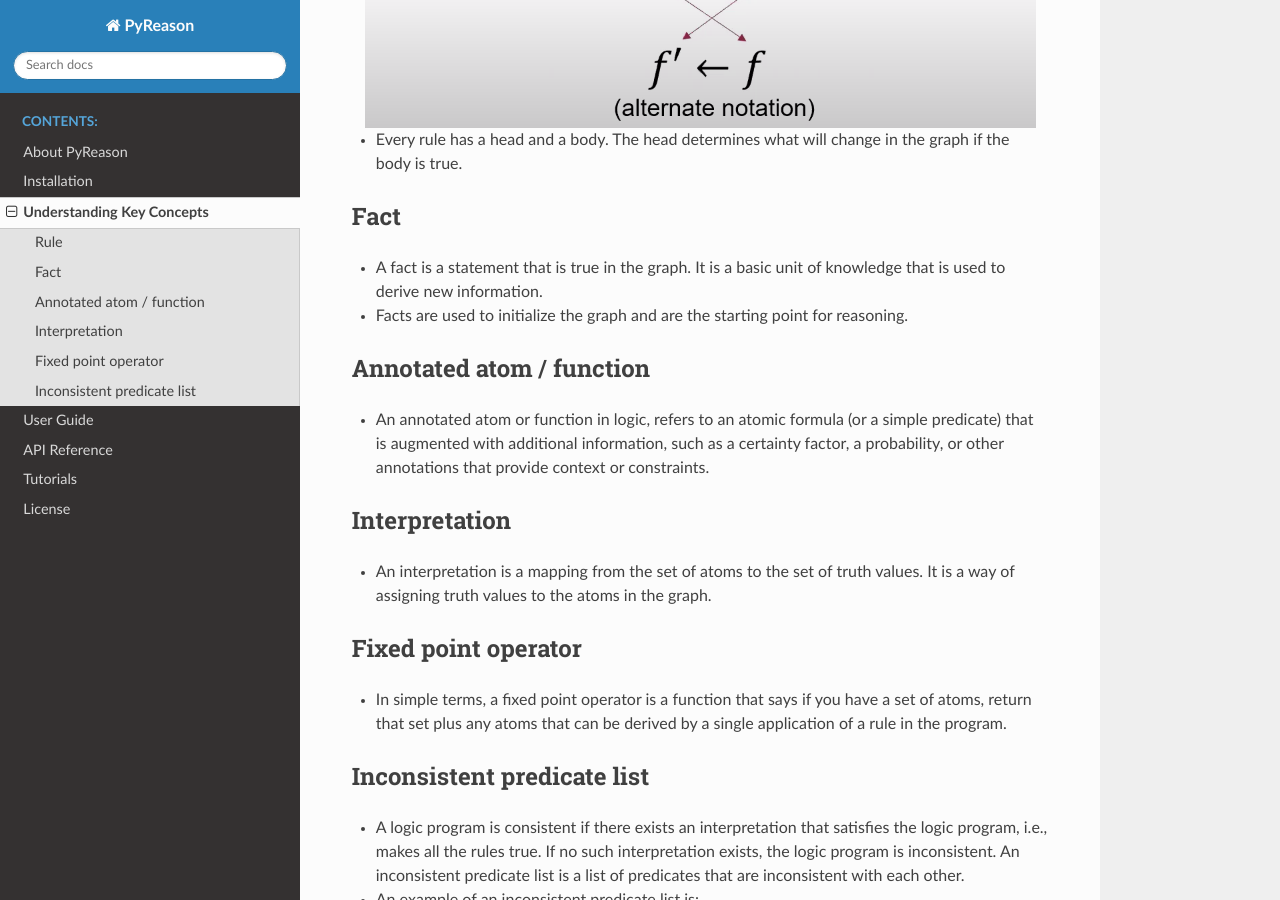
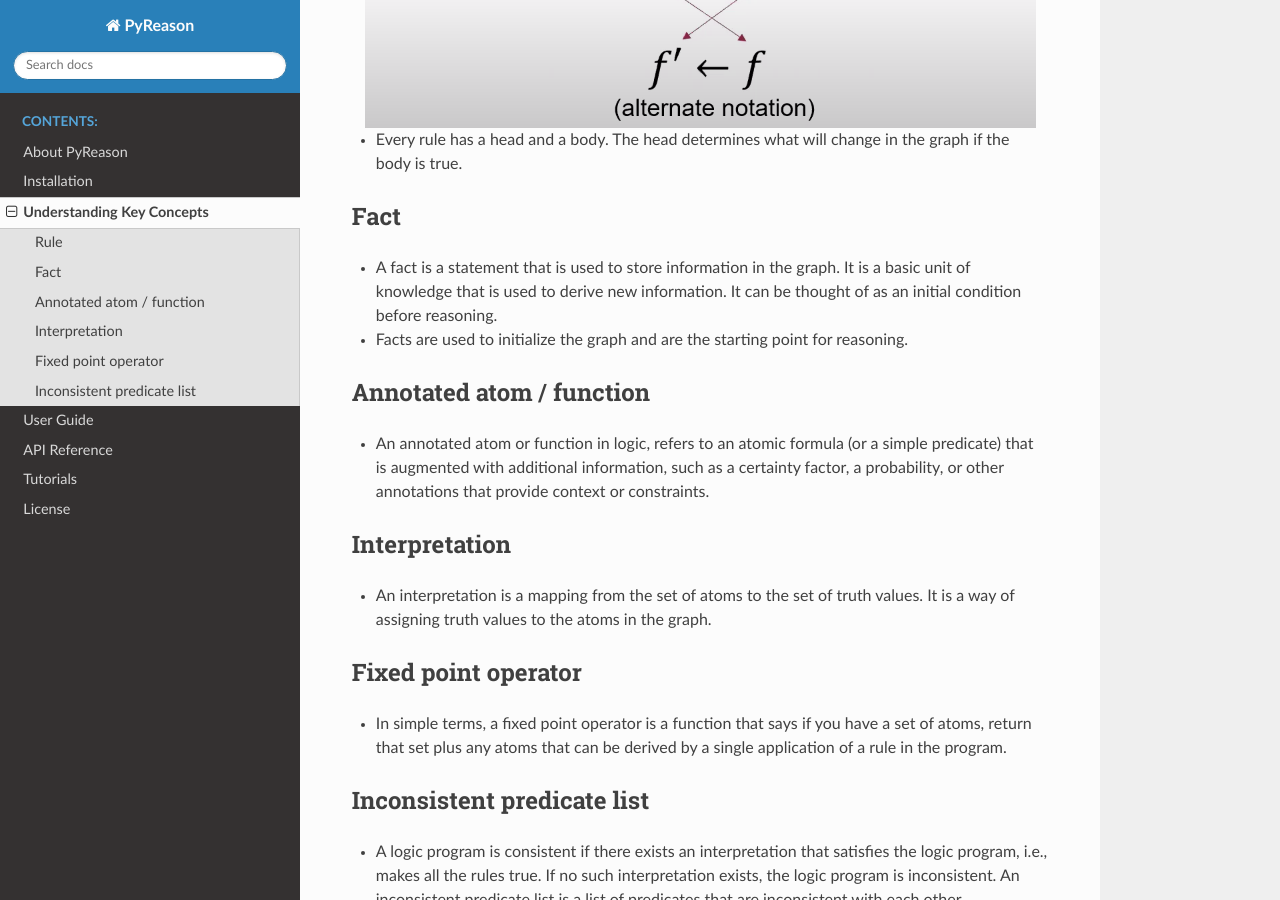
Before and after one commit to lab-v2/pyreason, a Sphinx documentation site: the page built from docs/source/key_concepts/key_concepts.rst, in a window 1280 px wide and 900 px high, scrolled down 567 px. Built offline with Sphinx 7.4.7 and the Read the Docs theme 3.1.0, drawn with Linux system fonts in a browser that asks for light colours; pages that are not in the unit, such as notebooks, are missing from menus.

Commit message:
updated rules and facts descriptions

```diff
--- a/docs/source/key_concepts/key_concepts.rst
+++ b/docs/source/key_concepts/key_concepts.rst
@@ -19,8 +19,8 @@ Rule
 Fact
 ~~~~
 
--  A fact is a statement that is true in the graph. It is a basic unit
-   of knowledge that is used to derive new information.
+-  A fact is a statement that is used to store information in the graph. It is a basic unit
+   of knowledge that is used to derive new information. It can be thought of as an initial condition before reasoning.
 -  Facts are used to initialize the graph and are the starting point for
    reasoning.
 
```
